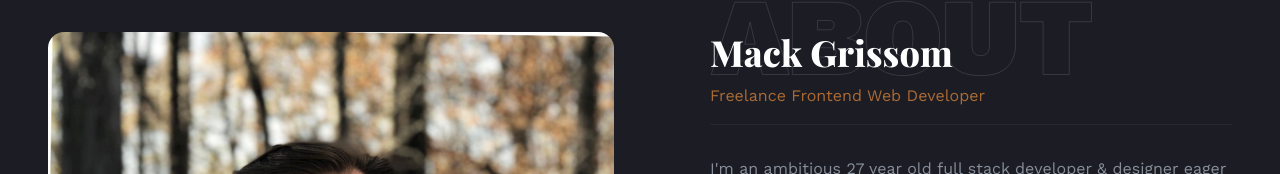
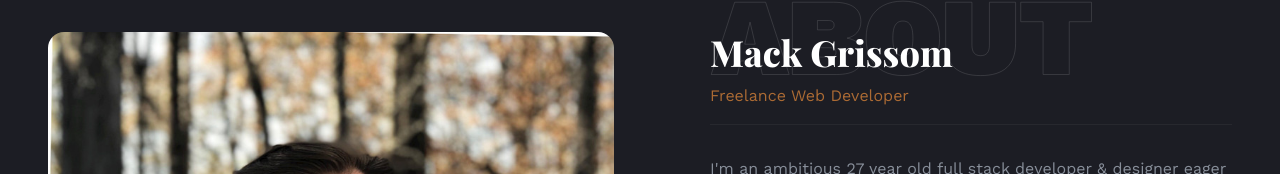
Before and after one commit to MackGrissom/MackPortfolio, a React (Create React App) app: page / in a window 1280 px wide. Shown: the part 776-950 px from the top of the page. Built offline with nearby package versions, Linux system fonts and the light colour scheme; a web font is replaced by a local one.

Commit message:
minor change to about section

```diff
--- a/src/components/About.js
+++ b/src/components/About.js
@@ -20,7 +20,7 @@ const About = () => {
                 Mack Grissom
               </h2>
               <p className='mb-4 text-accent'>
-                Freelance Frontend Web Developer
+                Freelance Web Developer
               </p>
               <hr className='mb-8 opacity-5' />
               <p className='mb-8'>
```
